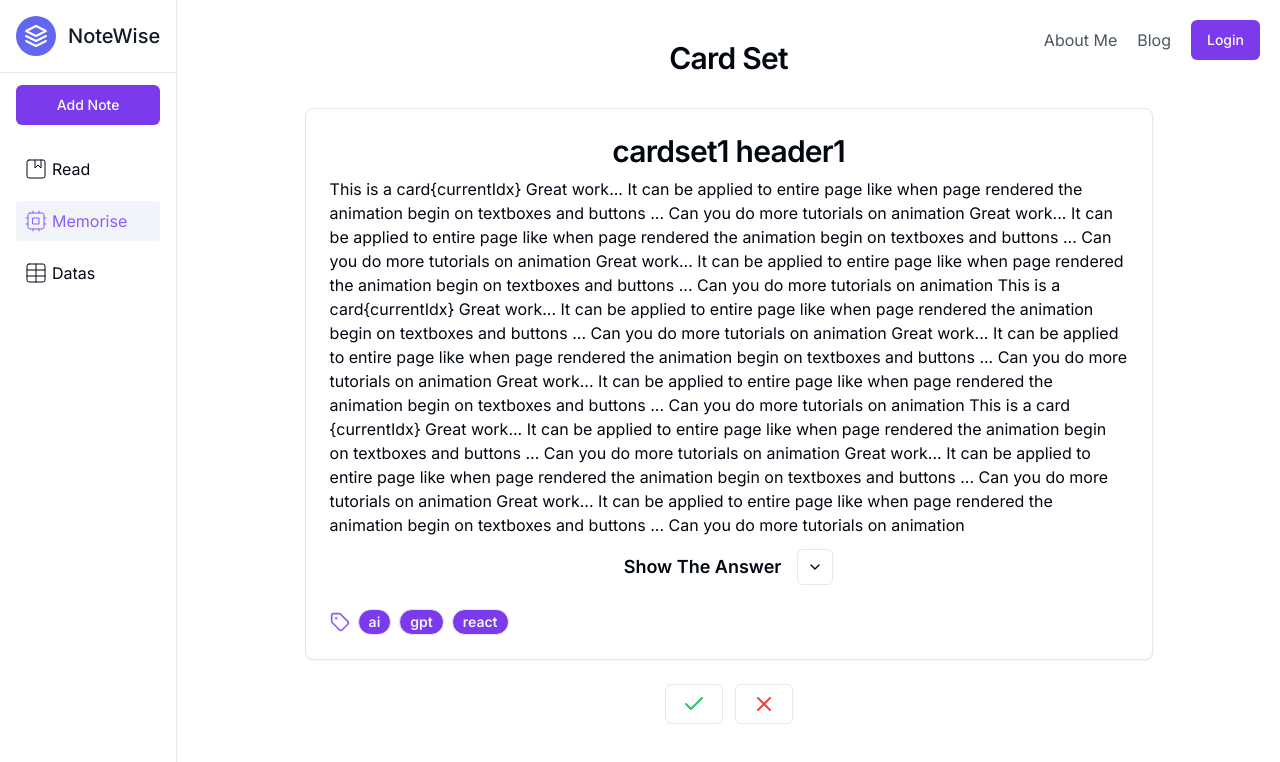
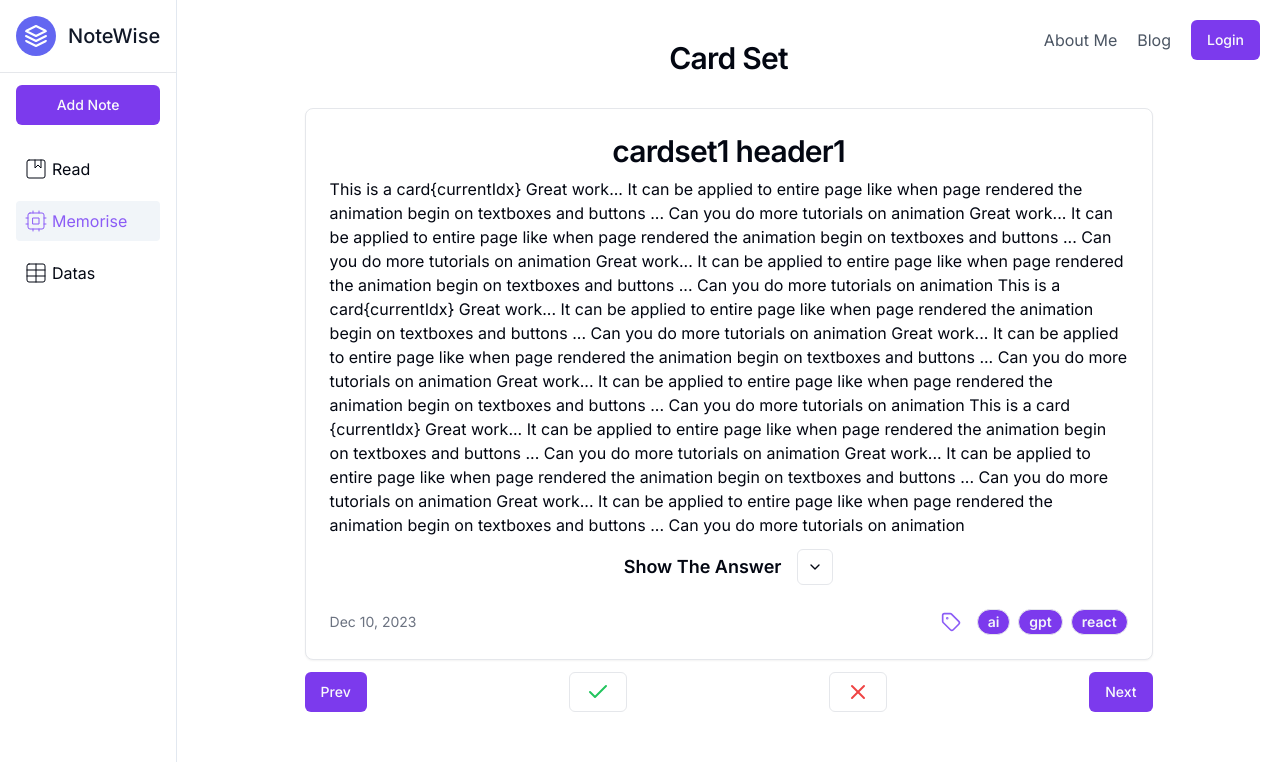
Before and after one commit to RunnningDogg/gallery, a Next.js app: page /cards in a window 1280 px wide. Shown: the top 762 px of the page. Built offline with nearby package versions, Linux system fonts and the light colour scheme.

Commit message:
feature: add schema

```diff
--- a/package.json
+++ b/package.json
@@ -23,6 +23,7 @@
     "class-variance-authority": "^0.7.0",
     "clsx": "^2.0.0",
     "date-fns": "^2.30.0",
+    "dayjs": "^1.11.10",
     "framer-motion": "^10.16.15",
     "js-confetti": "^0.11.0",
     "lucide-react": "^0.294.0",
--- a/src/app/cards/page.tsx
+++ b/src/app/cards/page.tsx
@@ -1,10 +1,13 @@
 "use client";
 import NormalCard from "@/components/tony/NormalCard";
 import { Button } from "@/components/ui/button";
+import dayjs from "dayjs";
 import { Check, X } from "lucide-react";
 import React, { useEffect } from "react";
 import { z } from "zod";
 type Props = {};
+import localizedFormat from "dayjs/plugin/localizedFormat";
+dayjs.extend(localizedFormat);
 
 const productSchema = z.object({
   name: z.string(),
@@ -16,6 +19,53 @@ type Product = z.infer<typeof productSchema>;
 const getPriceFromProduct = (product: Product) => {
   return product.price;
 };
+
+const cardSets = [
+  {
+    header: "cardset1 header1",
+    content: `This is a card{currentIdx} Great work... It can be applied to entire
+          page like when page rendered the animation begin on textboxes and
+          buttons ... Can you do more tutorials on animation Great work... It
+          can be applied to entire page like when page rendered the animation
+          begin on textboxes and buttons ... Can you do more tutorials on
+          animation Great work... It can be applied to entire page like when
+          page rendered the animation begin on textboxes and buttons ... Can
+          you do more tutorials on animation This is a card{currentIdx} Great
+          work... It can be applied to entire page like when page rendered the
+          animation begin on textboxes and buttons ... Can you do more
+          tutorials on animation Great work... It can be applied to entire
+          page like when page rendered the animation begin on textboxes and
+          buttons ... Can you do more tutorials on animation Great work... It
+          can be applied to entire page like when page rendered the animation
+          begin on textboxes and buttons ... Can you do more tutorials on
+          animation This is a card
+          {currentIdx} Great work... It can be applied to entire page like
+          when page rendered the animation begin on textboxes and buttons ...
+          Can you do more tutorials on animation Great work... It can be
+          applied to entire page like when page rendered the animation begin
+          on textboxes and buttons ... Can you do more tutorials on animation
+          Great work... It can be applied to entire page like when page
+          rendered the animation begin on textboxes and buttons ... Can you do
+          more tutorials on animation`,
+    answer: `Yes. Free to use for personal and commercial projects. No
+    attribution required.`,
+    tags: ["ai", "gpt", "react"],
+    date: dayjs().format("ll"),
+  },
+  {
+    header: "cardset1 header2",
+    content: `This is a card{currentIdx} Great work... It can be applied to entire
+          page like when page rendered the animation begin on textboxes and
+          buttons ... Can you do more tutorials on animation Great work... It
+          can be applied to entire page like when page rendered the animation
+          begin on textboxes and buttons ... Can you do more tutorials on
+          animation Great work... It can be applied to entire page like when
+          page rendered the animation begin on textboxes and buttons ...`,
+    answer: `This is from 1998 说唱领袖.`,
+    tags: ["backend", "java"],
+    date: dayjs().format("ll"),
+  },
+];
 
 export default function Page({}: Props) {
   useEffect(() => {
@@ -40,23 +90,7 @@ export default function Page({}: Props) {
         Card Set
       </h2>
 
-      <NormalCard />
-
-      <div className="flex justify-between gap-3">
-        <Button
-          variant="outline"
-          className="transition-all duration-150 hover:scale-110"
-        >
-          <Check className="text-green-500" />
-        </Button>
-
-        <Button
-          variant="outline"
-          className="transition-all duration-150 hover:scale-110"
-        >
-          <X className="text-red-500" />
-        </Button>
-      </div>
+      <NormalCard cardSets={cardSets} />
     </div>
   );
 }
--- a/src/components/tony/NormalCard.tsx
+++ b/src/components/tony/NormalCard.tsx
@@ -10,9 +10,11 @@ import {
 import {
   ArrowLeft,
   ArrowRight,
+  Check,
   ChevronDown,
   ChevronUp,
   Tag,
+  X,
 } from "lucide-react";
 import { Badge } from "../ui/badge";
 import {
@@ -20,59 +22,14 @@ import {
   CollapsibleContent,
   CollapsibleTrigger,
 } from "@/components/ui/collapsible";
+import dayjs from "dayjs";
+import { ICardProps } from "@/schema/card";
 
-type Props = {};
-
-export default function NormalCard({}: Props) {
+export default function NormalCard({ cardSets }: ICardProps) {
   const [collapsible, setCollapsible] = useState(false);
 
   // 多卡片翻页
   const [currentIdx, setCurrentIdx] = useState(0);
-  // const [slideDirection, setSlideDirection] = useState("left");
-  const cardSets = [
-    {
-      header: "cardset1 header1",
-      content: `This is a card{currentIdx} Great work... It can be applied to entire
-            page like when page rendered the animation begin on textboxes and
-            buttons ... Can you do more tutorials on animation Great work... It
-            can be applied to entire page like when page rendered the animation
-            begin on textboxes and buttons ... Can you do more tutorials on
-            animation Great work... It can be applied to entire page like when
-            page rendered the animation begin on textboxes and buttons ... Can
-            you do more tutorials on animation This is a card{currentIdx} Great
-            work... It can be applied to entire page like when page rendered the
-            animation begin on textboxes and buttons ... Can you do more
-            tutorials on animation Great work... It can be applied to entire
-            page like when page rendered the animation begin on textboxes and
-            buttons ... Can you do more tutorials on animation Great work... It
-            can be applied to entire page like when page rendered the animation
-            begin on textboxes and buttons ... Can you do more tutorials on
-            animation This is a card
-            {currentIdx} Great work... It can be applied to entire page like
-            when page rendered the animation begin on textboxes and buttons ...
-            Can you do more tutorials on animation Great work... It can be
-            applied to entire page like when page rendered the animation begin
-            on textboxes and buttons ... Can you do more tutorials on animation
-            Great work... It can be applied to entire page like when page
-            rendered the animation begin on textboxes and buttons ... Can you do
-            more tutorials on animation`,
-      answer: `Yes. Free to use for personal and commercial projects. No
-      attribution required.`,
-      tags: ["ai", "gpt", "react"],
-    },
-    {
-      header: "cardset1 header2",
-      content: `This is a card{currentIdx} Great work... It can be applied to entire
-            page like when page rendered the animation begin on textboxes and
-            buttons ... Can you do more tutorials on animation Great work... It
-            can be applied to entire page like when page rendered the animation
-            begin on textboxes and buttons ... Can you do more tutorials on
-            animation Great work... It can be applied to entire page like when
-            page rendered the animation begin on textboxes and buttons ...`,
-      answer: `This is from 1998 说唱领袖.`,
-      tags: ["backend", "java"],
-    },
-  ];
 
   const currentCard = cardSets[currentIdx];
 
@@ -89,7 +46,7 @@ export default function NormalCard({}: Props) {
   };
 
   return (
-    <div className="flex max-w-4xl justify-center p-6">
+    <div className="flex max-w-4xl flex-col justify-center space-y-3 p-6">
       {/* left */}
       {/* <ArrowLeft
         onClick={previousSet}
@@ -135,11 +92,12 @@ export default function NormalCard({}: Props) {
         </CardContent>
 
         <CardFooter className="">
-          <div className="flex items-center justify-start gap-2 ">
-            <div className="flex items-center">
-              <Tag className="h-5 w-5 text-violet-500" />
-              <span></span>
-            </div>
+          <div className=" flex w-full items-center  justify-between gap-2 ">
+            <span className="text-sm text-muted-foreground">
+              {currentCard.date}
+            </span>
+            <div className="flex items-center gap-2">
+              <Tag className="mr-2 h-5 w-5 text-violet-500" />
               {currentCard?.tags?.map((item) => (
                 <Badge
                   key={item}
@@ -151,8 +109,27 @@ export default function NormalCard({}: Props) {
                 </Badge>
               ))}
             </div>
+          </div>
         </CardFooter>
       </Card>
+
+      <div className="flex justify-between gap-3">
+        <Button onClick={previousSet}>Prev</Button>
+        <Button
+          variant="outline"
+          className="transition-all duration-150 hover:scale-110"
+        >
+          <Check className="text-green-500" />
+        </Button>
+
+        <Button
+          variant="outline"
+          className="transition-all duration-150 hover:scale-110"
+        >
+          <X className="text-red-500" />
+        </Button>
+        <Button onClick={nextSet}>Next</Button>
+      </div>
     </div>
   );
 }
--- /dev/null
+++ b/src/schema/card.ts
@@ -0,0 +1,12 @@
+import React from "react";
+
+interface CardItem {
+  header: string;
+  content: string;
+  tags: string[];
+  date: string;
+}
+
+export interface ICardProps extends React.HTMLAttributes<HTMLElement> {
+  cardSets: CardItem[];
+}
```
Also changed, not shown: 2 other files (tests, documents, lock files or other folders). Lines whose indentation alone changed are shown as unchanged.
